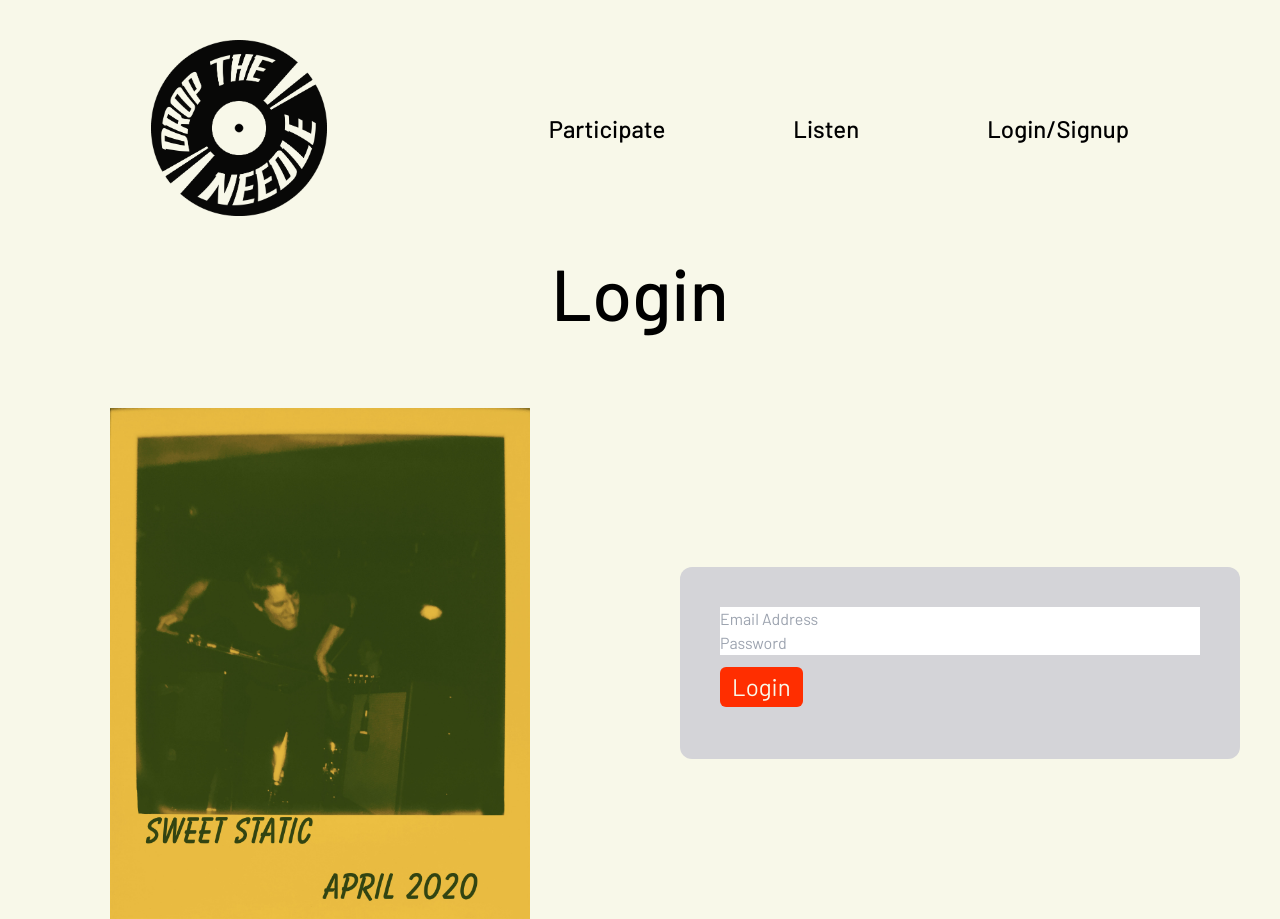
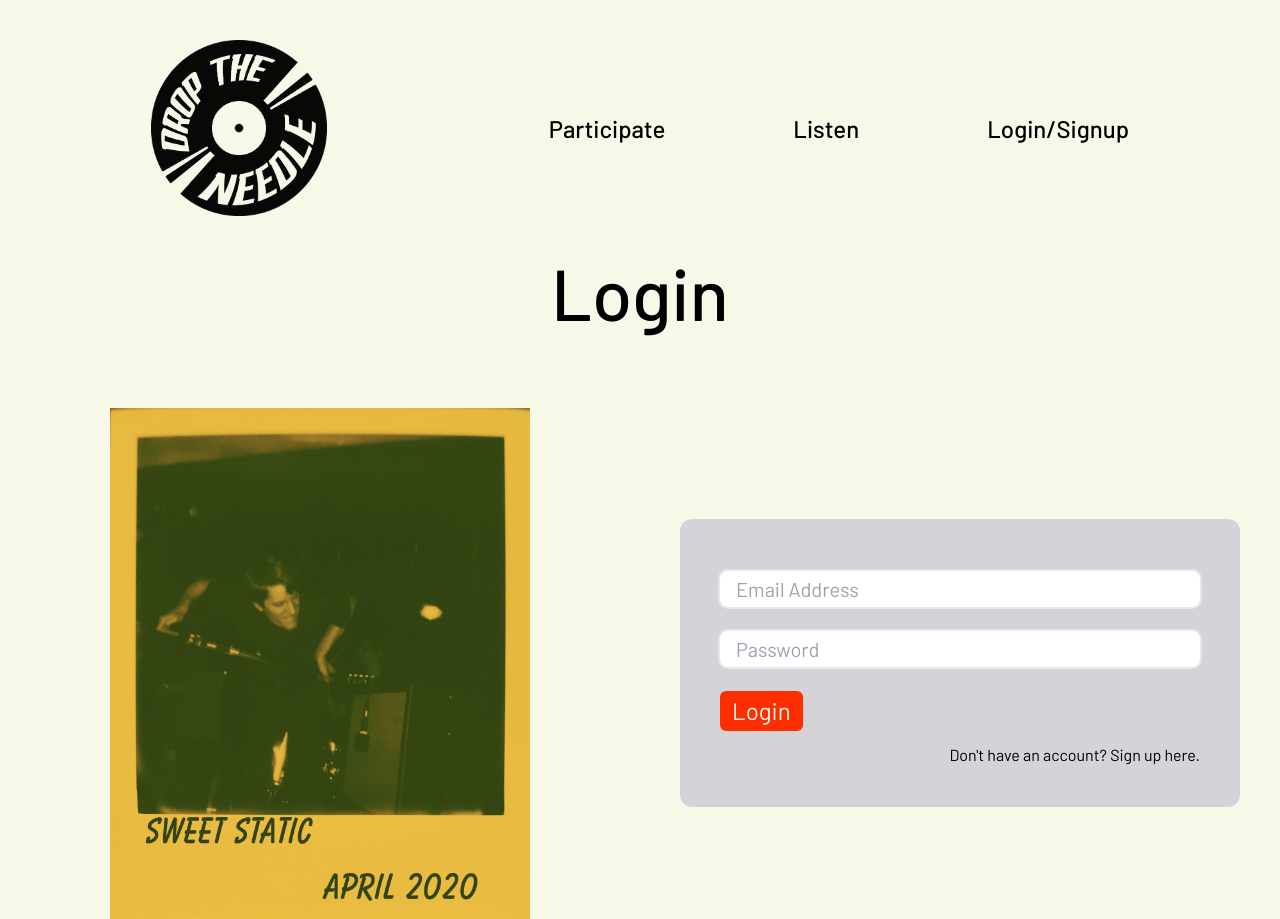
Before and after one commit to abeciana1/drop-the-needle-frontend, a Next.js app: page /login in a window 1280 px wide. Built offline with nearby package versions, Linux system fonts and the light colour scheme.

Commit message:
Added link to login form for new users

```diff
--- a/components/_forms/inputs/index.tsx
+++ b/components/_forms/inputs/index.tsx
@@ -31,7 +31,6 @@ export const TextInput = ({
                 value={value}
                 required={fieldRequired}
                 onChange={(e) => onChange(e)}
-                // onChange={onChange}
             />
         </div>
     )
--- a/pages/login.tsx
+++ b/pages/login.tsx
@@ -3,8 +3,9 @@ import { TwoColumnGrid } from '../components/core/_layouts'
 import Image from 'next/image'
 import { Form } from '../components/_containers'
 import CustomHead from '../components/core/CustomHead'
-// import { TextInput } from '../components/_forms/inputs'
+import { TextInput } from '../components/_forms/inputs'
 import { SolidClickButton } from '../components/core/_buttons/index'
+import Link from 'next/link'
 
 const Login = () => {
 
@@ -48,24 +49,22 @@ const Login = () => {
                     onSubmit={loginSubmitHandler}
                     addClass="bg-zinc-300 px-10 py-10 rounded-xl my-auto h-auto grid grid-cols-1 content-center"
                 >
-                        <input
+                        <TextInput
                             name="email"
                             placeholder="Email Address"
-                            // labelText="Email Address"
+                            labelText="Email Address"
                             type="text"
                             value={userLogin.email}
-                            // fieldRequired={true}
-                            required={true}
+                            fieldRequired={true}
                             onChange={userLoginOnChangeHandler}
                         />
-                        <input
+                        <TextInput
                             name="password"
                             placeholder="Password"
-                            // labelText="Password"
+                            labelText="Password"
                             type="password"
                             value={userLogin.password}
-                            // fieldRequired={true}
-                            required={true}
+                            fieldRequired={true}
                             onChange={userLoginOnChangeHandler}
                         />
                         <div className="py-3">
@@ -74,6 +73,11 @@ const Login = () => {
                                 color="scarlet"
                             />
                         </div>
+                        <div className="text-right">
+                            <Link href="/signup">
+                                Don't have an account? Sign up here.
+                            </Link>
+                        </div>
                 </Form>
             </TwoColumnGrid>
         </>
```
